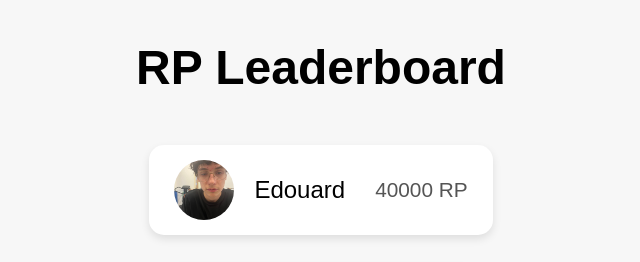
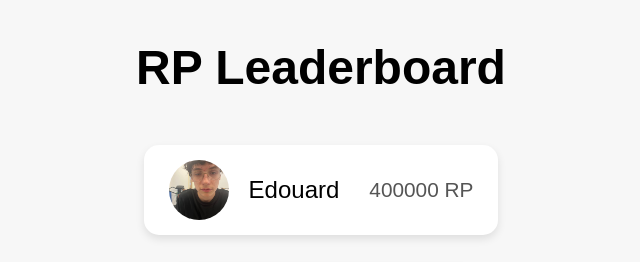
Before and after one commit to MAHAJAMBA/rp-leaderboards, a plain HTML site: page index.html in a window 1280 px wide. Shown: the top 262 px of the page, 319-959 px from the left. Drawn offline with Linux system fonts and the light colour scheme.

Commit message:
Update index.html

```diff
--- a/index.html
+++ b/index.html
@@ -15,7 +15,7 @@
         <div class="player">
             <img src="images/edouard.png" alt="Edouard's Profile Picture">
             <a href="edouard.html">Edouard</a>
-            <span>40000 RP</span>
+            <span>400000 RP</span>
         </div>
 
         <div class="player">
```
